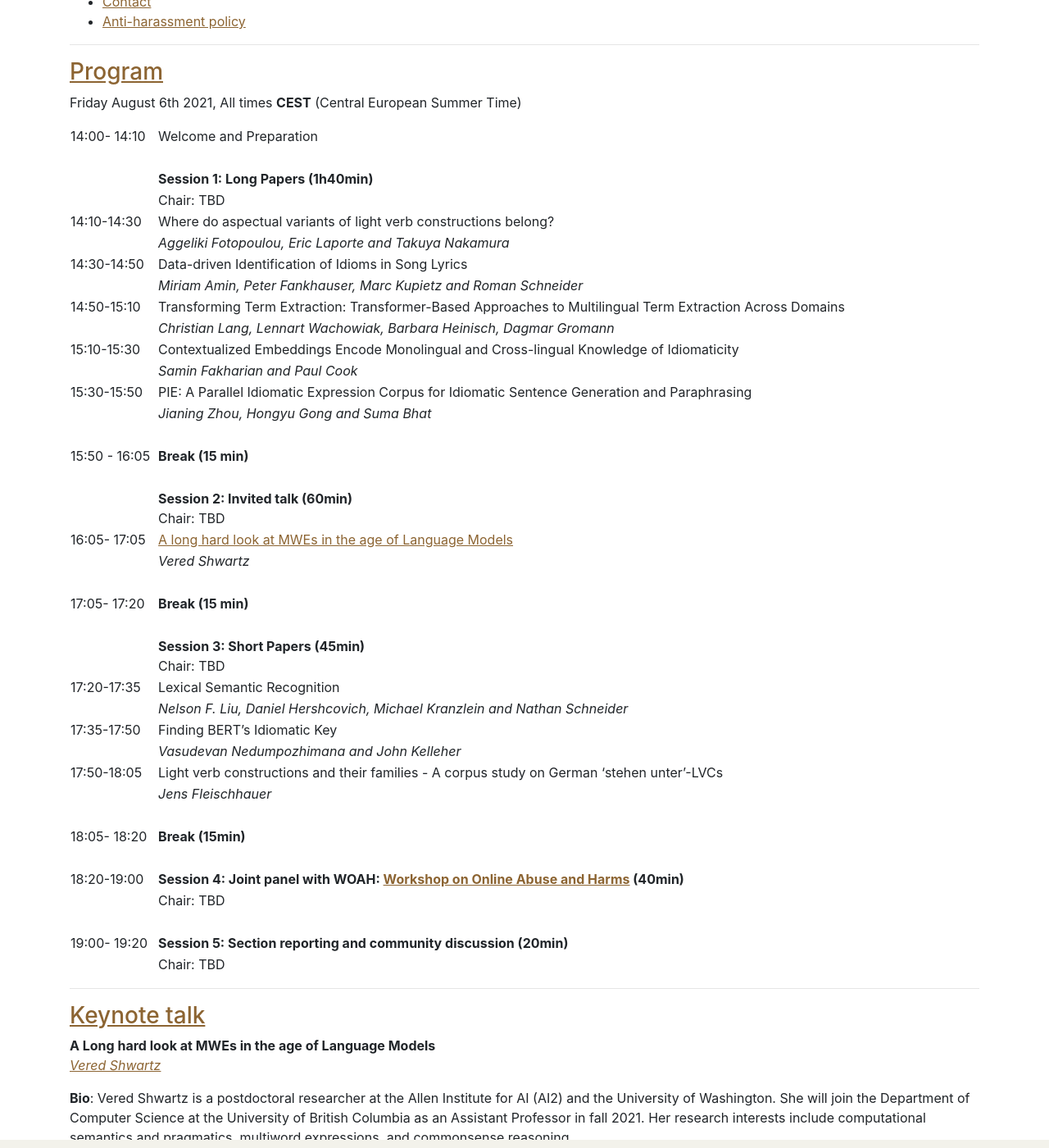
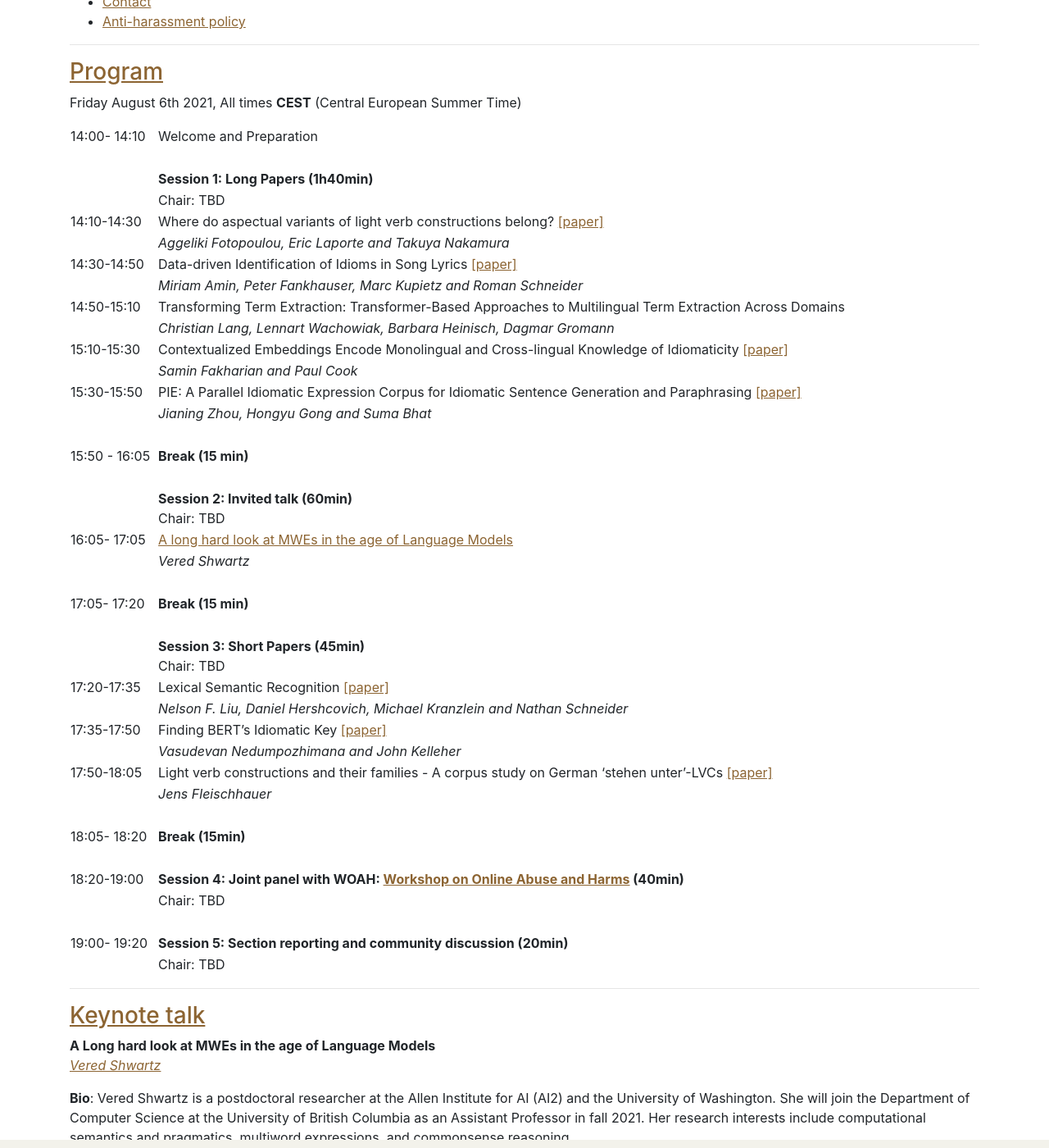
Before and after one commit to multiword/multiword.github.io, a Jekyll site: the page built from mwe2021/index.md, in a window 1280 px wide and 1400 px high, scrolled down 742 px. Shown: the whole window at 82% size. Built offline with Jekyll 4.4.1, drawn with Linux system fonts in a browser that asks for light colours; comment, search, counter and statistics services are not loaded.

Commit message:
Links to the papers on ACL anthology added

```diff
--- a/mwe2021/index.md
+++ b/mwe2021/index.md
@@ -124,15 +124,15 @@ Friday August 6th 2021, All times **CEST** (Central European Summer Time)
 |                |                                                                                                                 |
 |                | **Session 1: Long Papers (1h40min)**                                                                            |
 |                | Chair: TBD                                                                                                      |
-| 14:10-14:30    | Where do aspectual variants of light verb constructions belong?                                                 |
+| 14:10-14:30    | Where do aspectual variants of light verb constructions belong? [[paper]](https://aclanthology.org/2021.mwe-1.2/)                                                 |
 |                | *Aggeliki Fotopoulou, Eric Laporte and Takuya Nakamura*                                                         |
-| 14:30-14:50    | Data-driven Identification of Idioms in Song Lyrics                                                             |
+| 14:30-14:50    | Data-driven Identification of Idioms in Song Lyrics [[paper]](https://aclanthology.org/2021.mwe-1.3/)                                                            |
 |                | *Miriam Amin, Peter Fankhauser, Marc Kupietz and Roman Schneider*                                               |
 | 14:50-15:10    | Transforming Term Extraction: Transformer-Based Approaches to Multilingual Term Extraction Across Domains       |
 |                | *Christian Lang, Lennart Wachowiak, Barbara Heinisch, Dagmar Gromann*                                           |
-| 15:10-15:30    | Contextualized Embeddings Encode Monolingual and Cross-lingual Knowledge of Idiomaticity                        |
+| 15:10-15:30    | Contextualized Embeddings Encode Monolingual and Cross-lingual Knowledge of Idiomaticity [[paper]](https://aclanthology.org/2021.mwe-1.4/)                       |
 |                | *Samin Fakharian and Paul Cook*                                                                                 |
-| 15:30-15:50    | PIE: A Parallel Idiomatic Expression Corpus for Idiomatic Sentence Generation and Paraphrasing                  |
+| 15:30-15:50    | PIE: A Parallel Idiomatic Expression Corpus for Idiomatic Sentence Generation and Paraphrasing [[paper]](https://aclanthology.org/2021.mwe-1.5/)                 |
 |                | *Jianing Zhou, Hongyu Gong and Suma Bhat*                                                                       |
 |                |                                                                                                                 |
 | 15:50 - 16:05  | **Break (15 min)**                                                                                              |
@@ -144,11 +144,11 @@ Friday August 6th 2021, All times **CEST** (Central European Summer Time)
 | 17:05- 17:20   | **Break (15 min)**                                                                                              |
 |                |                                                                                                                 |
 |                | **Session 3: Short Papers (45min)**<br>Chair: TBD                                                               |
-| 17:20-17:35    | Lexical Semantic Recognition                                                                                    |
+| 17:20-17:35    | Lexical Semantic Recognition [[paper]](https://aclanthology.org/2021.mwe-1.6/)                                                                                   |
 |                | *Nelson F. Liu, Daniel Hershcovich, Michael Kranzlein and Nathan Schneider*                                     |
-| 17:35-17:50    | Finding BERT’s Idiomatic Key                                                                                    |
+| 17:35-17:50    | Finding BERT’s Idiomatic Key [[paper]](https://aclanthology.org/2021.mwe-1.7/)                                                                                   |
 |                | *Vasudevan Nedumpozhimana and John Kelleher*                                                                    |
-| 17:50-18:05    | Light verb constructions and their families - A corpus study on German 'stehen unter'-LVCs                      |
+| 17:50-18:05    | Light verb constructions and their families - A corpus study on German 'stehen unter'-LVCs [[paper]](https://aclanthology.org/2021.mwe-1.8/)                     |
 |                | *Jens Fleischhauer*                                                                                             |
 |                |                                                                                                                 |
 | 18:05- 18:20   | **Break (15min)**                                                                                               |
```
